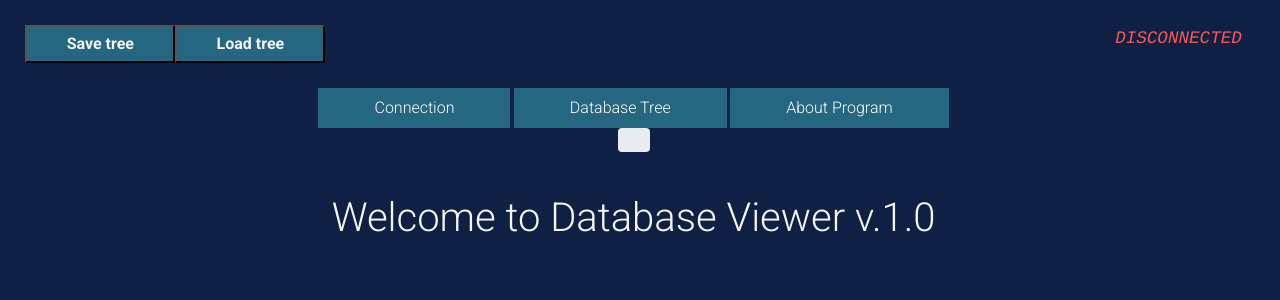
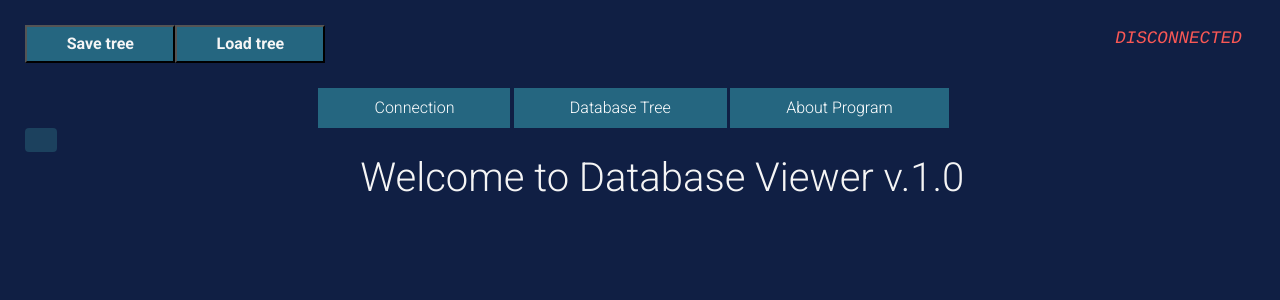
Before and after one commit to A-Nosenko/trainee, a React (Create React App) app in the folder anatolii-nosenko-student-project/frontend/: page / in a window 1280 px wide. Shown: the top 300 px of the page. Built offline with nearby package versions, Linux system fonts and the light colour scheme.

Commit message:
breadcrumb with download button

```diff
--- a/anatolii-nosenko-student-project/frontend/package.json
+++ b/anatolii-nosenko-student-project/frontend/package.json
@@ -38,6 +38,7 @@
     ]
   },
   "devDependencies": {
+    "@fortawesome/fontawesome-free": "^5.12.0",
     "@material-ui/core": "^4.5.2",
     "mocha": "^6.2.2",
     "redux-devtools": "^3.5.0",
--- a/anatolii-nosenko-student-project/frontend/src/components/breadcrumb/breadcrumb.css
+++ b/anatolii-nosenko-student-project/frontend/src/components/breadcrumb/breadcrumb.css
@@ -1,9 +1,15 @@
 
-breadcrumb-item {
-    background-color: #2e4405;
-    color: black;
+/* .breadcrumb-item +  */
+.breadcrumb-item::before {
+    content: ">";
 }
 
-.breadcrumb, .navbar-nav .nav-link {
-    color: red
+.breadcrumb {
+    background-color: #1c415e !important;
 }
+
+.breadcrumb_container {
+    margin-left: 2%;
+    display: block;
+    float: left;
+}
--- /dev/null
+++ b/anatolii-nosenko-student-project/frontend/src/components/components.css
@@ -0,0 +1,10 @@
+.btn {
+    font-size: 100% !important;
+    text-transform: none !important;
+}
+
+.button_container {
+    display: flex;
+    flex-direction: row;
+    justify-content: flex-end;
+}
--- a/anatolii-nosenko-student-project/frontend/src/components/components.js
+++ b/anatolii-nosenko-student-project/frontend/src/components/components.js
@@ -4,8 +4,10 @@ import ConnectionForm from './ConnectionForm';
 import TreeView from './TreeView';
 import StatusBar from './StatusBar';
 import Breadcrumb from "./breadcrumb/Breadcrumb";
+import './components.css'
 
 const Header = () =>
+    <div>
         <header>
             <StatusBar/>
             <nav className='App-nav'>
@@ -13,9 +15,11 @@ const Header = () =>
                 <Link to="tree">Database Tree</Link>
                 <Link to="about">About Program</Link>
             </nav>
-
+        </header>
+        <div className='breadcrumb_container'>
             <Breadcrumb/>
-    </header>;
+        </div>
+    </div>;
 
 export const Home = () =>
     <div>
@@ -44,10 +48,15 @@ export const Tree = () =>
 export const About = () =>
     <div>
         <Header/>
+        <div>
+            <div className='button_container'>
+                <button className='btn btn-primary'><i className="fas fa-arrow-down"/> Download</button>
+            </div>
             <div className='Center-container'>
                 <h2>Database Viewer 2019. Supports working with MySQL database.</h2>
                 <h2>Version 0.0.8</h2>
                 <h1>I am happy!!!</h1>
+            </div>
         </div>
     </div>;
 
```
Also changed, not shown: anatolii-nosenko-student-project/frontend/src/components/breadcrumb/info.txt (added), 1 other file (tests, documents, lock files or other folders). Lines whose indentation alone changed are shown as unchanged.
